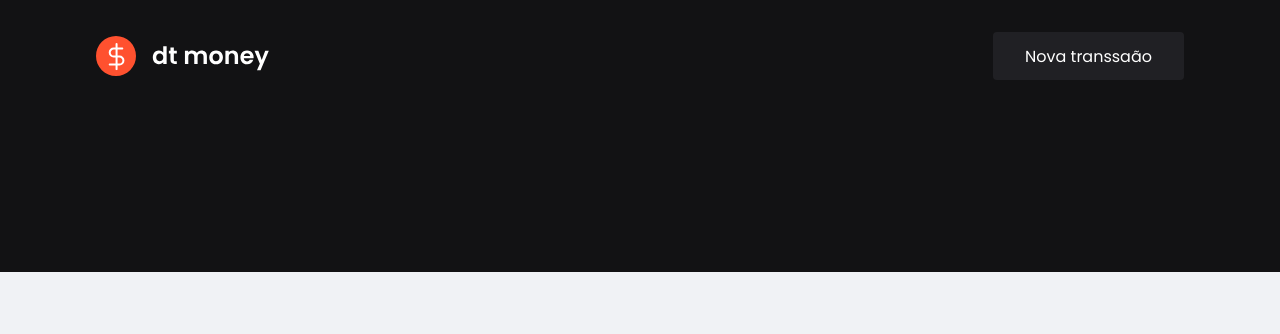
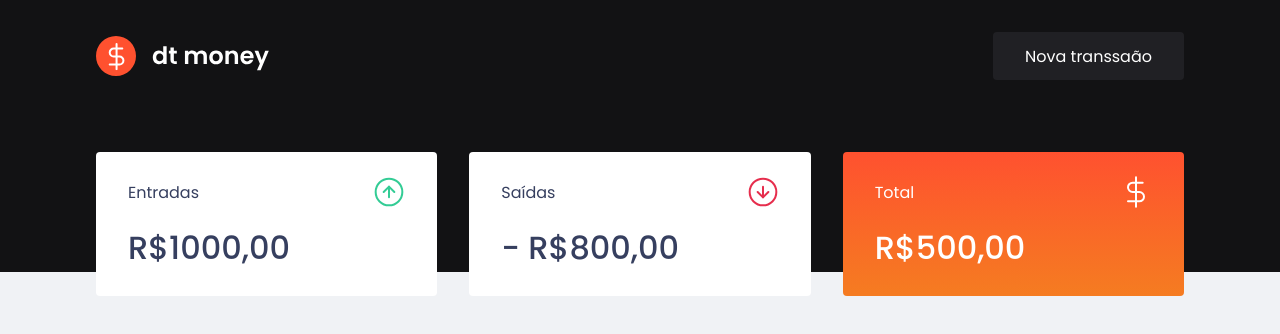
Before and after one commit to juniorsilvacc/dt-money, a React (Create React App) app: page / in a window 1280 px wide. Shown: the top 334 px of the page. Built offline with nearby package versions, Linux system fonts and the light colour scheme.

Commit message:
component summary

```diff
--- a/src/App.tsx
+++ b/src/App.tsx
@@ -1,11 +1,13 @@
 import {GlobalStyle} from './styles/global';
 
 import Header from './components/Header'
+import Dashboard from './components/DashBoard';
 
 function App() {
   return (
     <>
       <Header/>
+      <Dashboard/>
 
       <GlobalStyle/>
     </>
--- /dev/null
+++ b/src/components/DashBoard/index.tsx
@@ -0,0 +1,11 @@
+import {Container} from './styles';
+
+import Summary from '../Summary'
+
+export default function Dashboard() {
+  return (
+    <Container>
+      <Summary/>
+    </Container>
+  )
+}
--- /dev/null
+++ b/src/components/DashBoard/styles.ts
@@ -0,0 +1,9 @@
+import styled from 'styled-components';
+
+export const Container = styled.main`
+  max-width: 1120px;
+  margin: 0 auto;
+
+  padding: 2.5rem 1rem;
+
+`
--- /dev/null
+++ b/src/components/Summary/index.tsx
@@ -0,0 +1,35 @@
+import { Container } from './styles';
+
+import IconImage from '../../assets/income.svg';
+import OutCome from '../../assets/outcome.svg';
+import Total from '../../assets/total.svg';
+
+export default function Summary() {
+  return (
+    <Container>
+      <div>
+        <header>
+          <p>Entradas</p>
+          <img src={IconImage} alt="Entradas" />
+        </header>
+        <strong>R$1000,00</strong>
+      </div>
+
+      <div>
+        <header>
+          <p>Saídas</p>
+          <img src={OutCome} alt="Saídas" />
+        </header>
+        <strong>- R$800,00</strong>
+      </div>
+
+      <div className="highlight-backgorund">
+        <header>
+          <p>Total</p>
+          <img src={Total} alt="Total" />
+        </header>
+        <strong>R$500,00</strong>
+      </div>
+    </Container>
+  )
+}
--- /dev/null
+++ b/src/components/Summary/styles.ts
@@ -0,0 +1,39 @@
+import styled from 'styled-components';
+
+export const Container = styled.main`
+  display: grid;
+  grid-template-columns: repeat(3, 1fr);
+  gap: 2rem;
+  margin-top: -10rem;
+
+  div{
+    background: var(--shape);
+    padding: 1.5rem 2rem;
+    border-radius: 0.25rem;
+    color: var(--text-title);
+
+    header{
+      display: flex;
+      align-items: center;
+      justify-content: space-between;
+    }
+
+    strong{
+      display: block;
+      margin-top: 1rem;
+      font-size: 2rem;
+      font-weight: 500;
+      line-height: 3rem;
+    }
+
+    &.highlight-backgorund{
+      background-image: linear-gradient(#ff512f, #f57c21);
+
+      p, strong{
+        color: var(--shape);
+      }
+    }
+
+
+  }
+`
```
